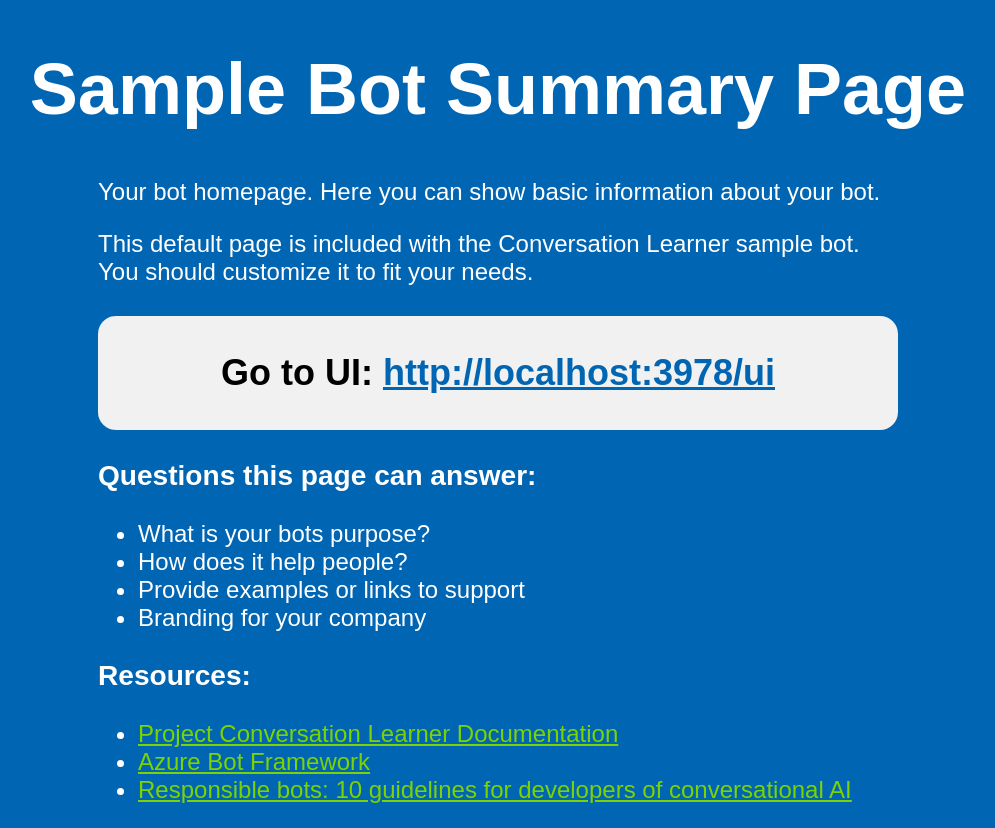
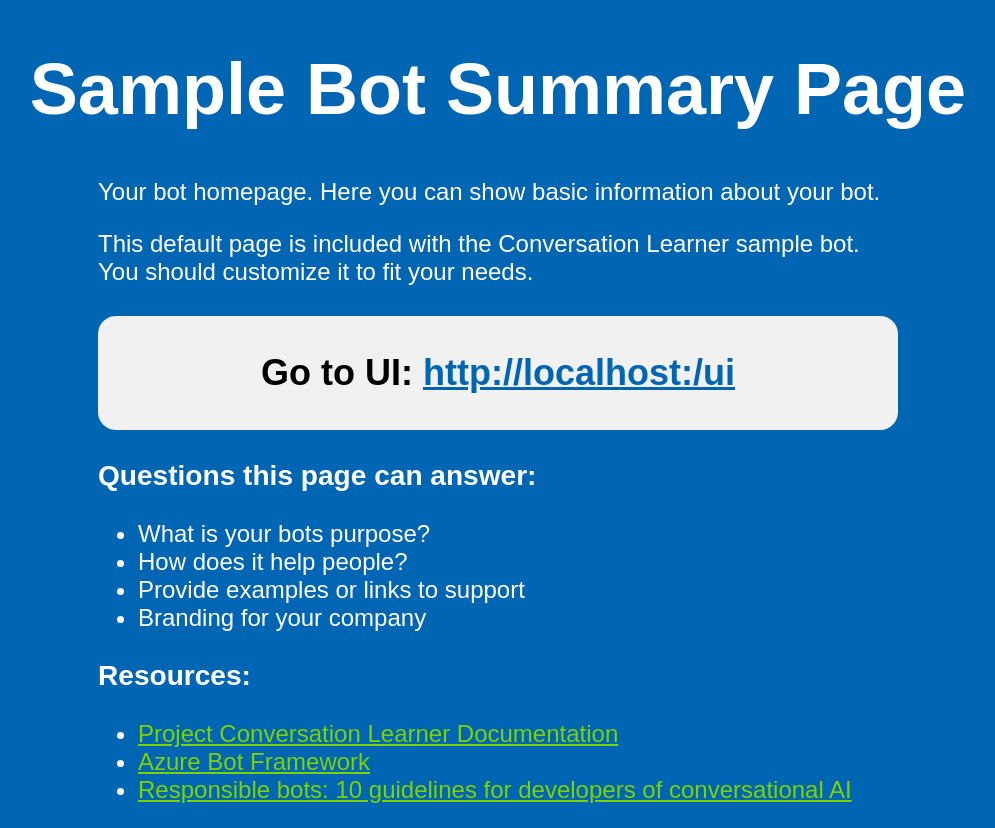
Before and after one commit to microsoft/ConversationLearner-Samples, a website: page site/index.html in a window 1280 px wide. Shown: the whole page, without its empty margins (142-1137 px from the left). Drawn offline with Linux system fonts and the light colour scheme.

Commit message:
Update default bot page to use port from URL

```diff
--- a/site/index.html
+++ b/site/index.html
@@ -60,7 +60,7 @@
         <p>This default page is included with the Conversation Learner sample bot. You should customize it to fit your needs.</p>
 
         <div class="center">
-            <h2 class="link">Go to UI: <a href="http://localhost:3978/ui">http://localhost:3978/ui</a></h2>
+            <h2 class="link">Go to UI: <a href="http://localhost:3978/ui" id="uiLink">http://localhost:3978/ui</a></h2>
         </div>
 
         <h3>Questions this page can answer:</h3>
@@ -78,5 +78,11 @@
             <li><a href="https://www.microsoft.com/en-us/research/publication/responsible-bots/">Responsible bots: 10 guidelines for developers of conversational AI</a></li>
         </ul>
     </main>
+    <script type="text/javascript">
+        const addressWithUrlPort = `http://localhost:${location.port}/ui`
+        const uiLink = document.getElementById('uiLink')
+        uiLink.setAttribute('href', addressWithUrlPort)
+        uiLink.textContent = addressWithUrlPort
+    </script>
 </body>
 </html>
```
